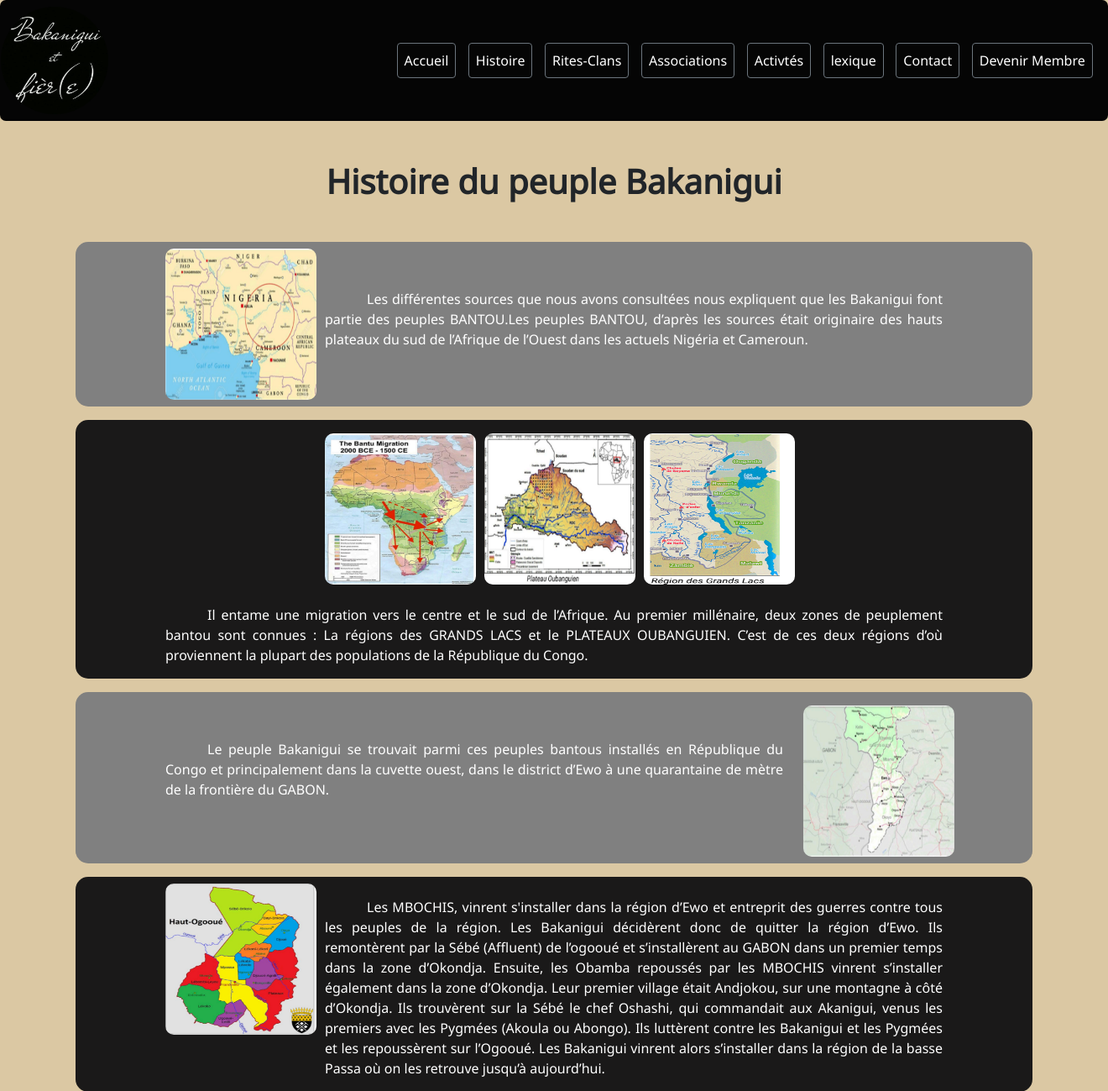
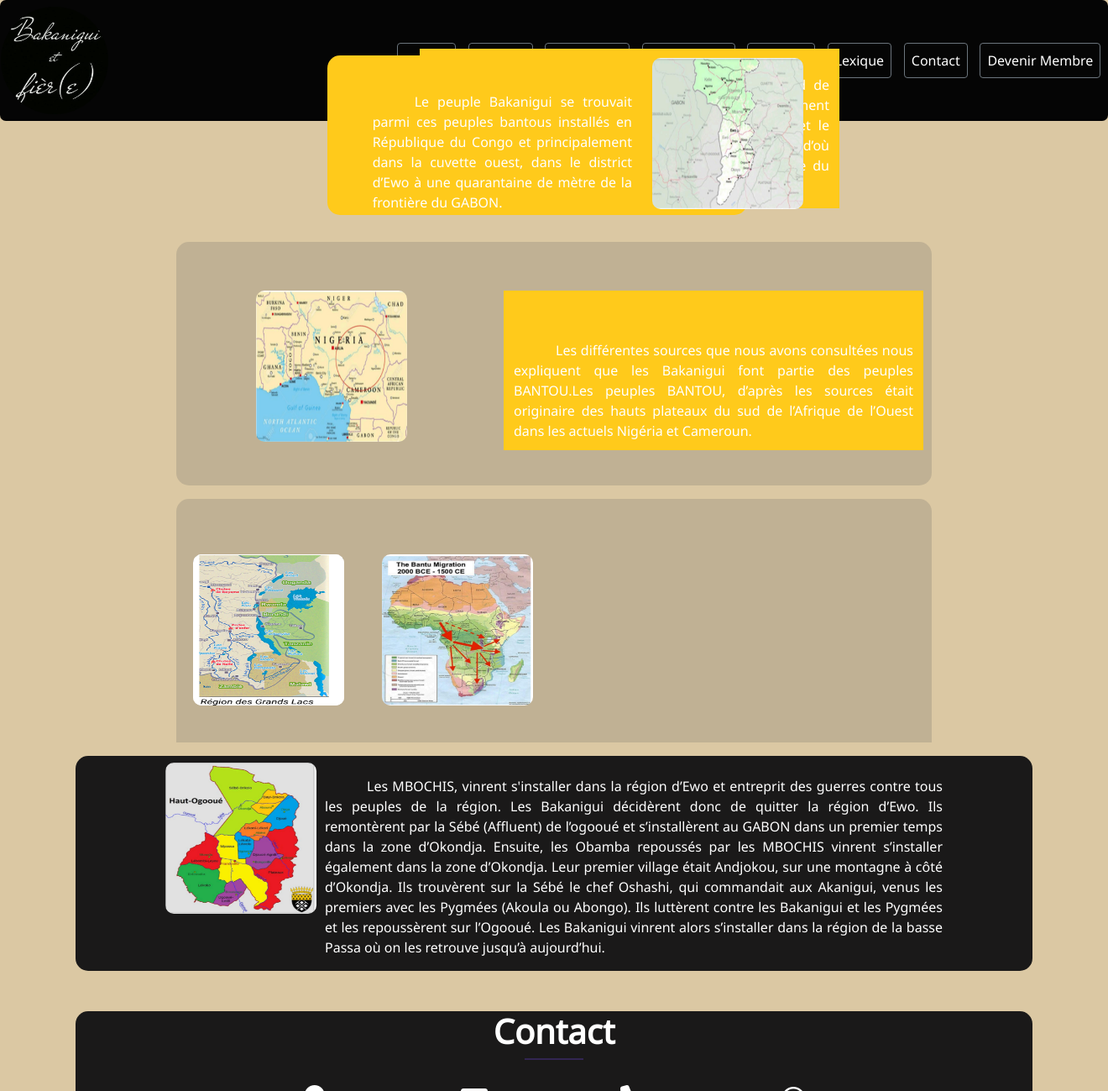
Before and after one commit to codeur99/site-vitrine-du-peuple-Bakanigui-1, a PHP site: page /histoire.php in a window 1320 px wide. Shown: the top 1299 px of the page at 84% size. Run offline with PHP 8.4, Linux system fonts and the light colour scheme; some libraries are stand-ins or nearby versions.

Commit message:
mettre a jour

```diff
--- a/header.php
+++ b/header.php
@@ -22,10 +22,10 @@
             <a class="nav-link btn btn-outline-secondary text-nowrap text-white" href="association.php">Associations</a>
             </li>
             <li class="nav-item menu-bouton">
-            <a class="nav-link btn btn-outline-secondary text-nowrap text-white" href="activites.php">Activtés</a>
+            <a class="nav-link btn btn-outline-secondary text-nowrap text-white" href="activites.php">Activités</a>
             </li>
             <li class="nav-item menu-bouton">
-            <a class="nav-link btn btn-outline-secondary text-nowrap text-white" href="lexique.php">lexique</a>
+            <a class="nav-link btn btn-outline-secondary text-nowrap text-white" href="lexique.php">Lexique</a>
             </li>
             <li class="nav-item menu-bouton">
             <a class="nav-link btn btn-outline-secondary text-nowrap text-white" href="#contact">Contact</a>
--- a/histoire.php
+++ b/histoire.php
@@ -23,12 +23,12 @@
 
     <h1 class="text-center mt-5 fw-bolder"> Histoire du peuple Bakanigui</h1>
 
-    <div class="container justify-content-center bloc-1">
+    <div class="container justify-content-center bloc-1 box ">
       <div class="row text-center mt-5">
-        <div class="col-12 col-sm-12 col-md-4 col-lg-2 offset-lg-1 mt-2 mb-2">
+        <div class="col-12 col-sm-12 col-md-4 col-lg-2 offset-lg-1 mt-2 mb-2 img_histoire">
           <a href="images/bakanigui_01.png"><img class="image col-8" src="images/bakanigui_01 (1).png" alt="image"></a>
         </div>
-        <p class="col-12 col-sm-12 col-md-8 col-lg-8 text-vision mt-2 pt-lg-5">
+        <p class="col-12 col-sm-12 col-md-8 col-lg-8 text-vision mt-2 pt-lg-5 text_histoire ">
           Les différentes sources que nous avons consultées nous expliquent que les Bakanigui font partie
           des peuples BANTOU.Les peuples BANTOU, d’après les sources était originaire des hauts
           plateaux du sud de l’Afrique de l’Ouest dans les actuels Nigéria et Cameroun.
@@ -37,15 +37,15 @@
     </div>
 
 
-    <div class="container justify-content-center bloc-2 mt-3">
+    <div class="container justify-content-center bloc-2 mt-3 box_1">
       <div class="row text-center">
-        <div class="col-6 col-sm-12 col-md-4 col-lg-2 offset-lg-3 mt-3">
-          <a href="images/bakanigui_02.png"><img class="image col-8" src="images/bakanigui_02 (1).png" alt="image"></a>
+        <div class="col-6 col-sm-12 col-md-4 col-lg-2 offset-lg-3 mt-3 img_histoire_1">
+          <a href="images/bakanigui_02.png"><img class="image col-8 " src="images/bakanigui_02 (1).png" alt="image"></a>
         </div>
-        <div class="col-6 col-sm-12 col-md-4 col-lg-2 mt-3">
+        <div class="col-6 col-sm-12 col-md-4 col-lg-2 mt-3 img_histoire_1">
           <a href="images/bakanigui_04.png"><img class="image col-4" src="images/bakanigui_04 (1).png" alt="image"></a>
         </div>
-        <div class="col-6 col-sm-12 col-md-4 col-lg-2 mt-3">
+        <div class="col-6 col-sm-12 col-md-4 col-lg-2 mt-3 img_histoire_1">
           <a href="images/bakanigui_03 (1).png"><img class="image col-4" src="images/bakanigui_03 (1).png" alt="image"></a>
         </div>
       </div>
@@ -53,7 +53,7 @@
 
     <div class="container justify-content-center bloc-3">
       <div class="row text-center">
-        <p class="col-12 col-sm-12 col-md-8 col-lg-10 text-vision offset-lg-1 mt-2 pt-lg-3">
+        <p class="col-12 col-sm-12 col-md-8 col-lg-10 text-vision offset-lg-1 mt-2 pt-lg-3 text_histoire_1">
             Il entame une migration vers le centre et le sud de
             l’Afrique. Au premier millénaire, deux zones de
             peuplement bantou sont connues : La régions des
@@ -61,7 +61,7 @@
         </p>
       </div>
     </div>
-    <div class="container justify-content-center bloc-4 mt-3">
+    <div class="container justify-content-center bloc-4 mt-3 text_histoire_1">
       <div class="row text-center">
         <p class="col-12 col-sm-12 col-md-8 col-lg-8 text-vision offset-lg-1 mt-2 pt-lg-5">
             Le peuple Bakanigui se trouvait parmi ces peuples
@@ -77,7 +77,7 @@
 
     <div class="container justify-content-center bloc-5 mt-3">
       <div class="row text-center">
-        <div class="col-12 col-sm-12 col-md-4 col-lg-2 offset-lg-1 mt-2">
+        <div class="col-12 col-sm-12 col-md-4 col-lg-2 offset-lg-1 mt-2 ">
           <a href="images/bakanigui_06.png"><img class="image col-8" src="images/bakanigui_06 (1).png" alt="image"></a>
         </div>
         <p class="col-12 col-sm-12 col-md-8 col-lg-8 text-vision mt-2 pt-lg-3">
@@ -106,3 +106,46 @@
 </body>
 
 </html>
+
+
+
+
+
+
+
+
+
+
+
+
+
+
+
+
+
+
+
+
+
+<div class="container">
+        <div class="box">
+            <div class="product__img">
+                <img src="https://i.ibb.co/xSK7fcJ/oculus.png" alt="">
+            </div>
+
+            <div class="product__video">
+                <div class="video">
+                    <i class="fas fa-play"></i>
+                    <p>watch a review</p>
+                </div>
+            </div>
+
+            <div class="product__disc">
+                <div class="product__disc--content">
+                    <div class="disc__content--about">
+                        <h1>Oculus Rift S</h1>
+                        <span>get ready to step into a new world</span>
+                        <p>Lorem ipsum dolor sit amet, consectetur adipisicing elit. Consequatur hic minus nihil
+                            obcaecati, ratione repellendus saepe sint tenetur totam ullam. Accusantium aspernatur
+                            ducimus impedit perferendis quisquam repellendus similique ullam vitae!</p>
+                    </div>
--- a/index.css
+++ b/index.css
@@ -1,4 +1,5 @@
 @import url("https://cdn.jsdelivr.net/npm/bootstrap-icons@1.11.3/font/bootstrap-icons.min.css");
+@import url('https://fonts.googleapis.com/css?family=Lato:300,400|Poppins:300,400,800&display=swap');
 .borderA{
     border: 3px solid rgb(231, 39, 39);
 }
@@ -210,3 +211,90 @@ border-radius: 15px;
     font-family: serif;
 
   }
+
+
+
+
+
+
+
+
+.box, .box_1 {
+width: 0%;
+height: 290px;
+justify-content: center;
+background: #c0b194;
+position: sticky;
+animation: openBox 1s cubic-bezier(.74, .06, .4, .92) forwards;
+}
+
+.img_histoire, .img_histoire_1 {
+    width: 600px;
+    position: absolute;
+    left: -190px;
+    top: 50px;
+    opacity: 0;
+    animation: fadeImg 1s ease-in-out forwards;
+    animation-delay: 1s;
+}
+
+
+
+
+    .p {
+        margin-left: 25px;
+            font-family: 'Poppins';
+
+
+    }
+
+
+
+.text_histoire, .text_histoire_1 {
+    width: 20px;
+    height: 190px;
+    background: #FFCA1B;
+    display: flex;
+    align-items: center;
+    justify-content: center;
+    position: absolute;
+    top: 50px;
+    animation: showDisc 1s cubic-bezier(.74, .06, .4, .92) forwards;
+}
+
+/*
+  keyframes
+ */
+
+@keyframes openBox {
+  0% {
+    width: 0px;
+    left: 15%;
+  }
+  100% {
+    width: 900px;
+    left: 15%;
+  }
+}
+
+@keyframes fadeImg {
+  0% {
+    opacity: 0;
+  }
+  100% {
+    opacity: 1;
+  }
+}
+
+
+
+@keyframes showDisc {
+  0% {
+    width: 0px;
+    left: 450px;
+  }
+  100% {
+    width: 500px;
+    left: 390px;
+  }
+}
```
